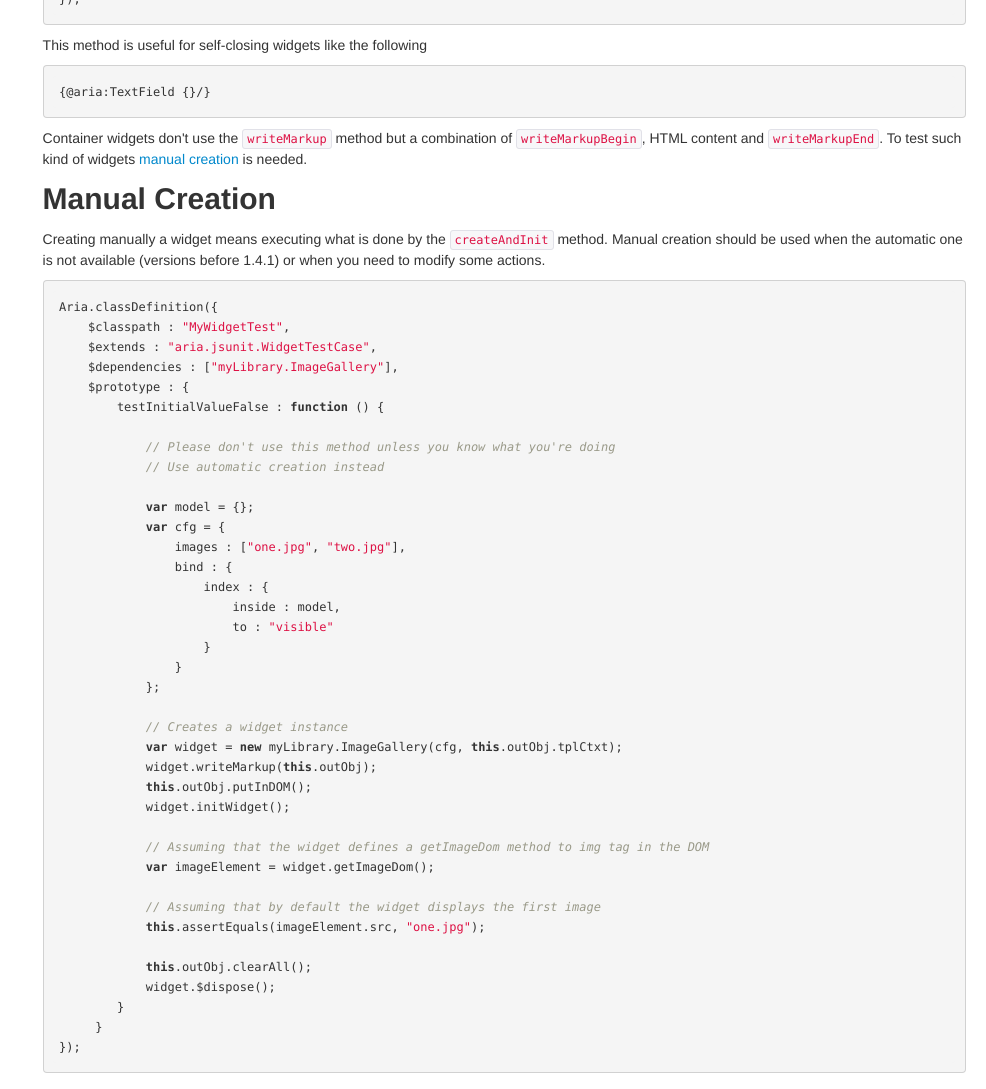
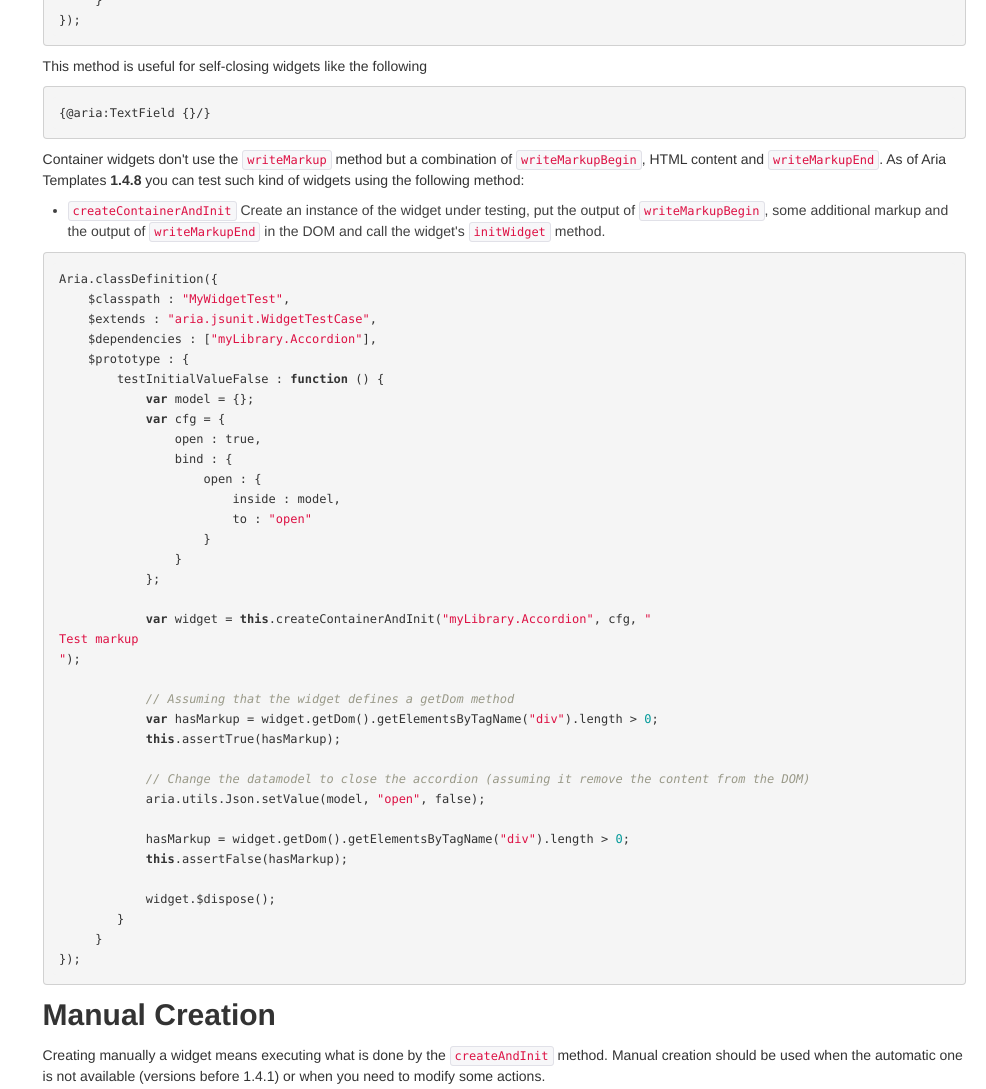
Before and after one commit to ariatemplates/Test-Driven-Development, a plain HTML site: page aria_widgettestcase.html in a window 1280 px wide. Shown: the part 1200-2289 px from the top of the page, without its empty margins (294-1280 px from the left). Drawn offline with Linux system fonts and the light colour scheme.

Commit message:
createContainerAndInit in 1.4.8

```diff
--- a/aria_widgettestcase.html
+++ b/aria_widgettestcase.html
@@ -113,7 +113,7 @@
 
           <p>By calling <code>createAndInit</code> we can emulate exactly the same behavior of a widget inside a template, but without the need of creating and loading one.</p>
 
-          <p>The test area in DOM where widgets are inserted is cleaned automatically when the test ends. However if the test case has multiple test methods, it's up to the developer to clean the test area at the end of every method by calling <code>this.outObj.clearAll();</code></p>
+          <p>The test area in DOM where widgets are inserted is cleaned automatically when the test ends. However if the test case has multiple test methods, it's up to the developer to clean the test area at the end of every method by calling <code>this.clearAll();</code>. Before version 1.4.8 the method to be called is <code>this.outObj.clearAll();</code></p>
 
 <pre><code>Aria.classDefinition({
     $classpath : "MyWidgetTest",
@@ -154,7 +154,47 @@
 
 <pre><code>{@aria:TextField {}/}</code></pre>
 
-          <p>Container widgets don't use the <code>writeMarkup</code> method but a combination of <code>writeMarkupBegin</code>, HTML content and <code>writeMarkupEnd</code>. To test such kind of widgets <a href="#manual">manual creation</a> is needed.</p>
+          <p>Container widgets don't use the <code>writeMarkup</code> method but a combination of <code>writeMarkupBegin</code>, HTML content and <code>writeMarkupEnd</code>. As of Aria Templates <strong>1.4.8</strong> you can test such kind of widgets using the following method:</p>
+
+          <ul>
+            <li>
+              <code>createContainerAndInit</code> Create an instance of the widget under testing, put the output of <code>writeMarkupBegin</code>, some additional markup and the output of <code>writeMarkupEnd</code> in the DOM and call the widget's <code>initWidget</code> method.
+            </li>
+          </ul>
+
+<pre><code>Aria.classDefinition({
+    $classpath : "MyWidgetTest",
+    $extends : "aria.jsunit.WidgetTestCase",
+    $dependencies : ["myLibrary.Accordion"],
+    $prototype : {
+        testInitialValueFalse : function () {
+            var model = {};
+            var cfg = {
+                open : true,
+                bind : {
+                    open : {
+                        inside : model,
+                        to : "open"
+                    }
+                }
+            };
+
+            var widget = this.createContainerAndInit("myLibrary.Accordion", cfg, "<div>Test markup</div>");
+
+            // Assuming that the widget defines a getDom method
+            var hasMarkup = widget.getDom().getElementsByTagName("div").length > 0;
+            this.assertTrue(hasMarkup);
+
+            // Change the datamodel to close the accordion (assuming it remove the content from the DOM)
+            aria.utils.Json.setValue(model, "open", false);
+
+            hasMarkup = widget.getDom().getElementsByTagName("div").length > 0;
+            this.assertFalse(hasMarkup);
+
+            widget.$dispose();
+        }
+     }
+});</code></pre>
 
           <h2><a id="manual">Manual Creation</a></h2>
 
@@ -199,6 +239,21 @@
      }
 });</code></pre>
 
+          <p>The sequence for <strong>container</strong> widgets is the following:</p>
+
+<pre><code>var widget = new myLibrary.Accordion(cfg, this.outObj.tplCtxt);
+// Opening widget tag
+widget.writeMarkupBegin(this.outObj);
+
+// Any additional markup (widget content)
+this.outObj.write("");
+
+// Closing widget tag
+widget.writeMarkupEnd(this.outObj);
+
+this.outObj.putInDOM();
+widget.initWidget();</code></pre>
+
 
         </div>
       </div>
```
